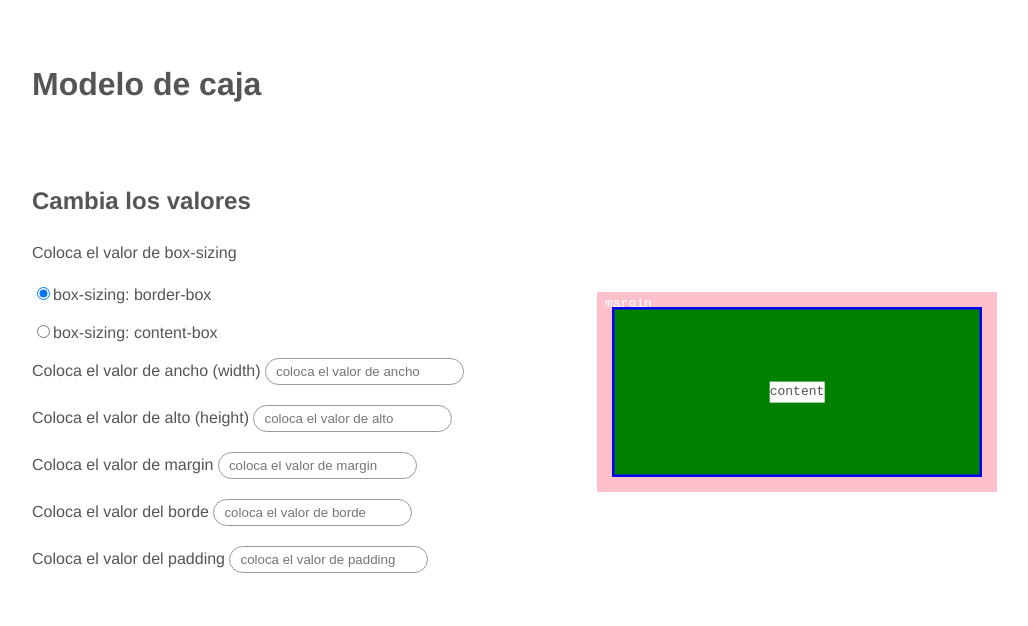
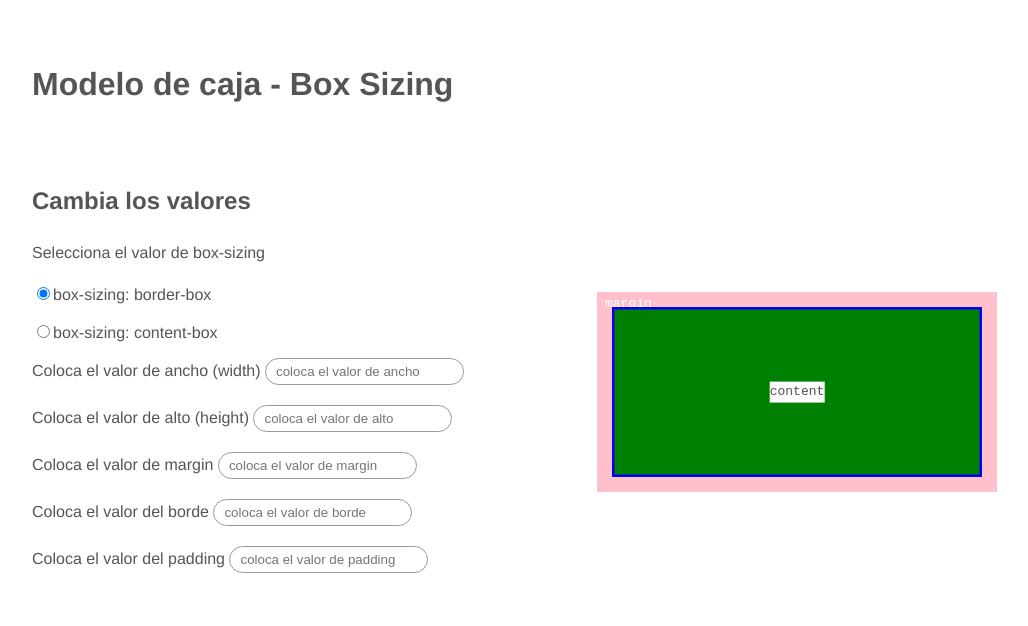
Before and after one commit to chefuss/box-sizing, a plain HTML site: page index.html in a window 1280 px wide. Shown: the whole page, without its empty margins (106-1134 px from the left). Drawn offline with Linux system fonts and the light colour scheme.

Commit message:
se cambiaron los textos pro algunos más adecuados

```diff
--- a/index.html
+++ b/index.html
@@ -4,16 +4,16 @@
   <meta charset="UTF-8">
   <meta name="viewport" content="width=device-width, initial-scale=1.0">
   <meta http-equiv="X-UA-Compatible" content="ie=edge">
-  <title>Estilos de Texto</title>
+  <title>Entendiendo el Box Sizing</title>
   <link rel="stylesheet" href="css/styles.css">
 </head>
 <body>
   <div class="container">
-    <h1>Modelo de caja</h1>
+    <h1>Modelo de caja - Box Sizing</h1>
     <div class="col-1">
       <h2>Cambia los valores</h2>
       <div class="border-box-info">
-        <p>Coloca el valor de box-sizing</p>
+        <p>Selecciona el valor de box-sizing</p>
         <div>
           <input type="radio" id="border-box" name="box-sizing" value="border-box" checked><label for="border-box">box-sizing: border-box</label>
         </div>
```
